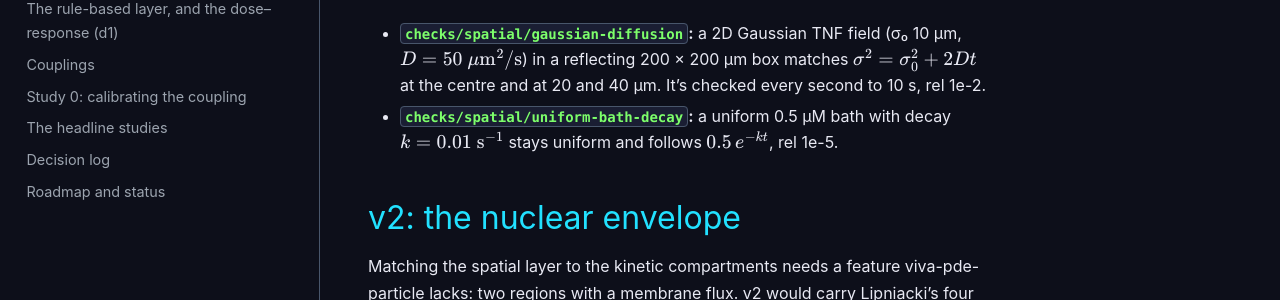
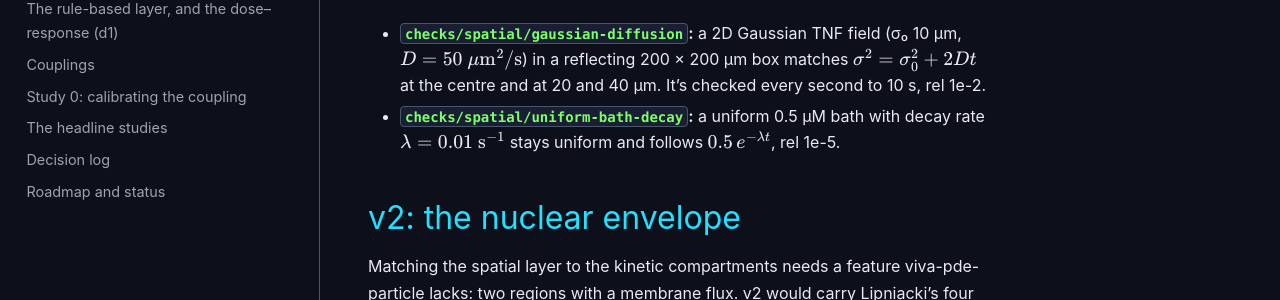
Before and after one commit to vivarium-collective/viva-multiscale-nfkb, a Sphinx documentation site: the page built from documentation/design/spatial.md, in a window 1280 px wide and 900 px high, scrolled down 2317 px. Shown: the part 247-547 px from the top of the window. Built offline with Sphinx 7.4.7 and the PyData theme 0.15.4, drawn with Linux system fonts in a browser that asks for light colours.

Commit message:
docs(spatial): decay rate is lambda, matching math/diffusion.md
Co-Authored-By: Claude Opus 5.5 <noreply@anthropic.com>

```diff
--- a/documentation/design/spatial.md
+++ b/documentation/design/spatial.md
@@ -29,8 +29,8 @@ refinement run.
 - **`checks/spatial/gaussian-diffusion`:** a 2D Gaussian TNF field (σ₀ 10 µm, $D = 50\ \mu\text{m}^2/\text{s}$) in a
   reflecting 200 × 200 µm box matches $\sigma^2 = \sigma_0^2 + 2Dt$ at the centre and at 20 and 40 µm. It's checked
   every second to 10 s, rel 1e-2.
-- **`checks/spatial/uniform-bath-decay`:** a uniform 0.5 µM bath with decay $k = 0.01\ \text{s}^{-1}$ stays uniform
-  and follows $0.5\,e^{-kt}$, rel 1e-5.
+- **`checks/spatial/uniform-bath-decay`:** a uniform 0.5 µM bath with decay rate $\lambda = 0.01\ \text{s}^{-1}$ stays uniform
+  and follows $0.5\,e^{-\lambda t}$, rel 1e-5.
 
 ## v2: the nuclear envelope
 
```
